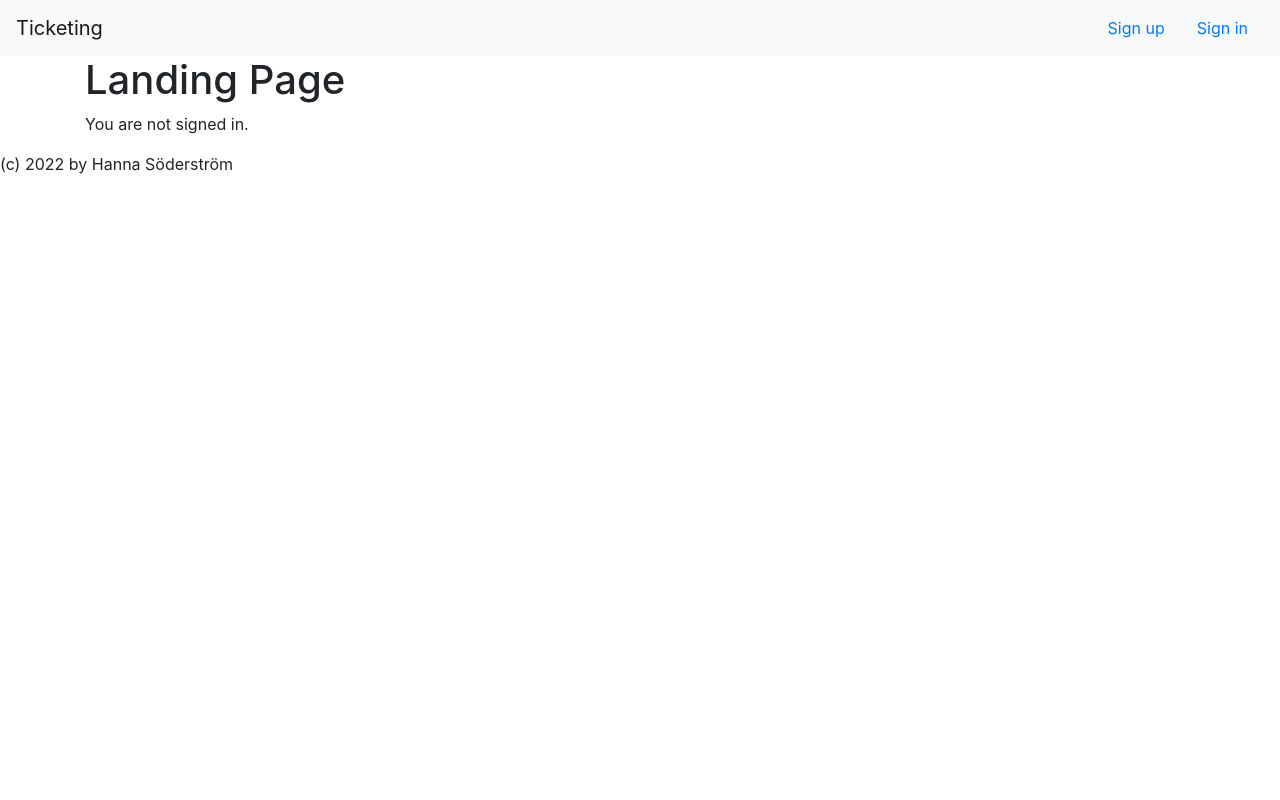
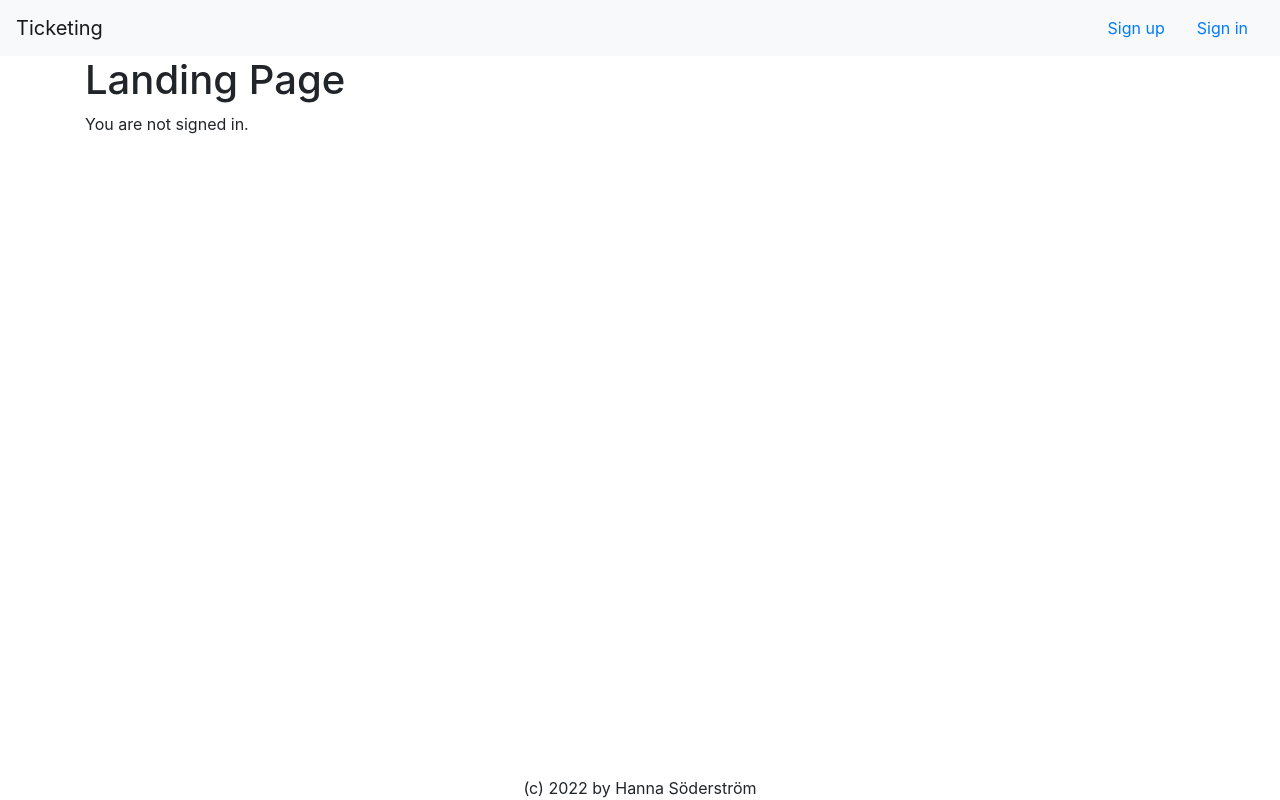
Before and after one commit to hannasoderstromdev/node-ms-course, a Next.js app in the folder client/: page / in a window 1280 px wide. Built offline with nearby package versions, Linux system fonts and the light colour scheme; no server answers.

Commit message:
feat: style and pass shared props

```diff
--- a/client/pages/_app.js
+++ b/client/pages/_app.js
@@ -8,10 +8,12 @@ import Header from "../components/Header";
 const AppComponent = ({ Component, pageProps, currentUser }) => {
   return (
     <I18nextProvider i18n={i18n}>
-      <div>
+      <div className="d-flex flex-column justify-content-between">
         <Header currentUser={currentUser} />
-        <Component {...pageProps} />
-        <footer>(c) 2022 by Hanna Söderström</footer>
+        <Component {...pageProps} currentUser={currentUser} />
+        <footer className="d-flex justify-content-center fixed-bottom">
+          (c) 2022 by Hanna Söderström
+        </footer>
       </div>
     </I18nextProvider>
   );
@@ -25,7 +27,11 @@ AppComponent.getInitialProps = async (appContext) => {
     let pageProps = {};
 
     if (appContext.Component.getInitialProps) {
-      pageProps = await appContext.Component.getInitialProps(appContext.ctx);
+      pageProps = await appContext.Component.getInitialProps(
+        appContext.ctx,
+        client,
+        data.currentUser
+      );
     }
 
     return { currentUser: data.currentUser, pageProps };
```
